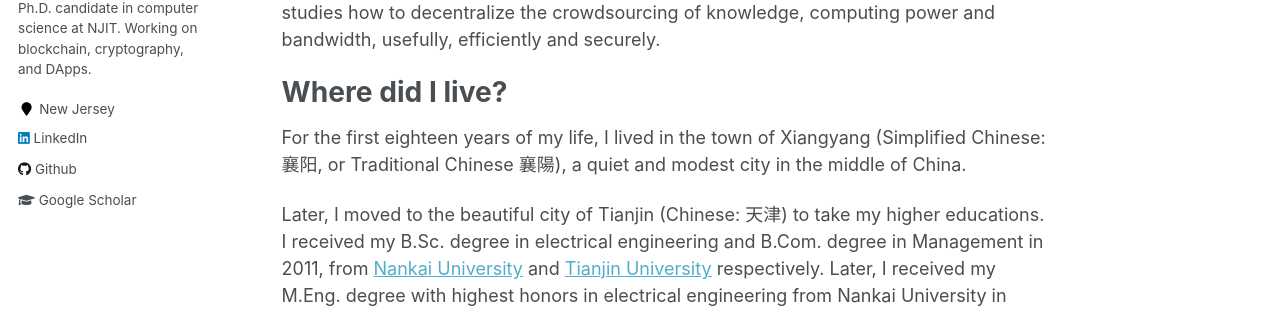
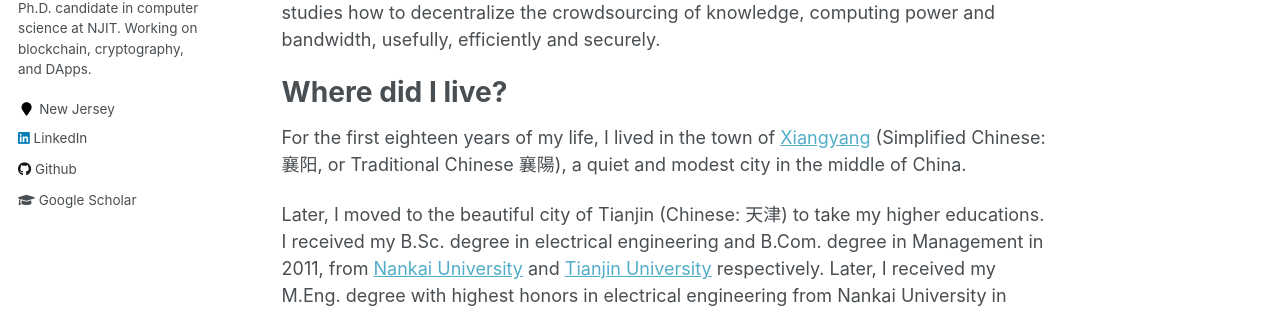
Before and after one commit to yylluu/yylluu.github.io, a Jekyll site: the page built from _pages/about.md, in a window 1280 px wide and 967 px high. Shown: the part 418-731 px from the top of the window. Built offline with Jekyll 4.4.1, drawn with Linux system fonts in a browser that asks for light colours; part of the change alters nothing that is shown.

```diff
--- a/_pages/about.md
+++ b/_pages/about.md
@@ -20,7 +20,7 @@ Now, I am working with [Professor Guiling Wang](https://web.njit.edu/~gwang/) an
 
 Where did I live?
 ======
-For the first eighteen years of my life, I lived in the town of Xiangyang (Simplified Chinese: 襄阳, or Traditional Chinese 襄陽), a quiet and modest city in the middle of China.
+For the first eighteen years of my life, I lived in the town of [Xiangyang](https://en.wikipedia.org/wiki/Xiangyang) (Simplified Chinese: 襄阳, or Traditional Chinese 襄陽), a quiet and modest city in the middle of China.
 
 Later, I moved to the beautiful city of Tianjin (Chinese: 天津) to take my higher educations. I received my B.Sc. degree in electrical engineering and B.Com. degree in Management in 2011, from [Nankai University](https://en.wikipedia.org/wiki/Nankai_University) and [Tianjin University](https://en.wikipedia.org/wiki/Tianjin_University) respectively. Later, I received my M.Eng. degree with highest honors in electrical engineering from Nankai University in 2014.
 
```
